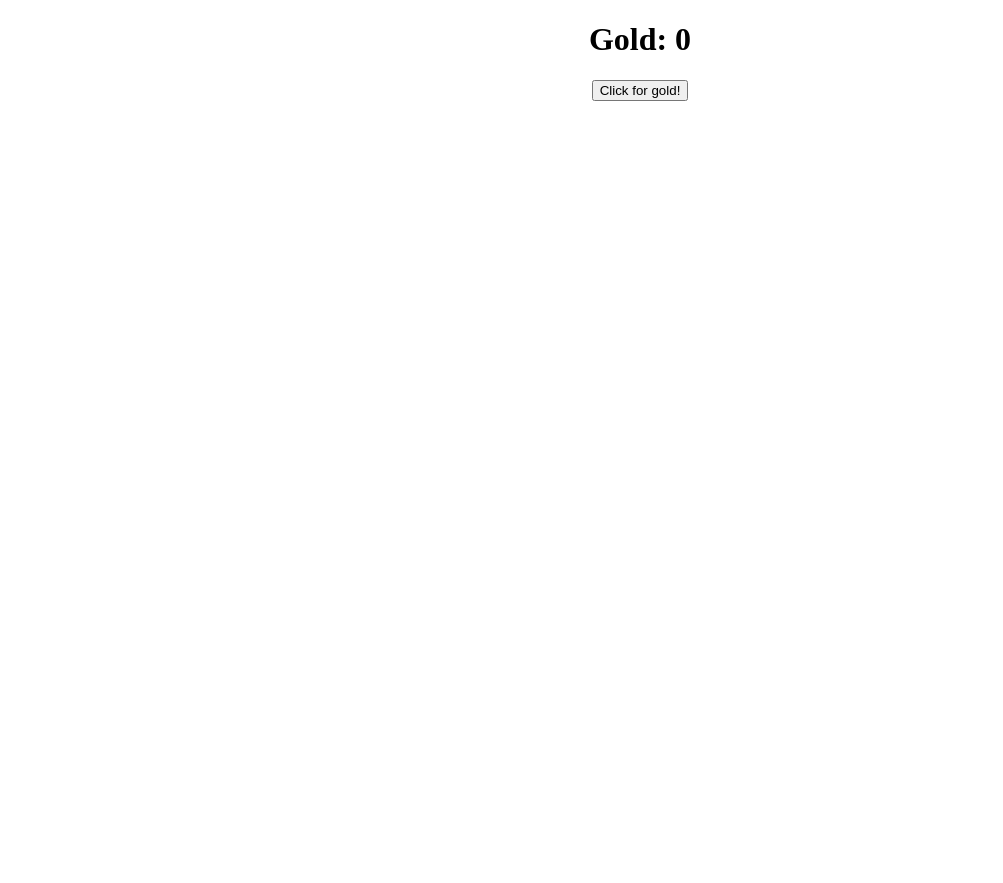
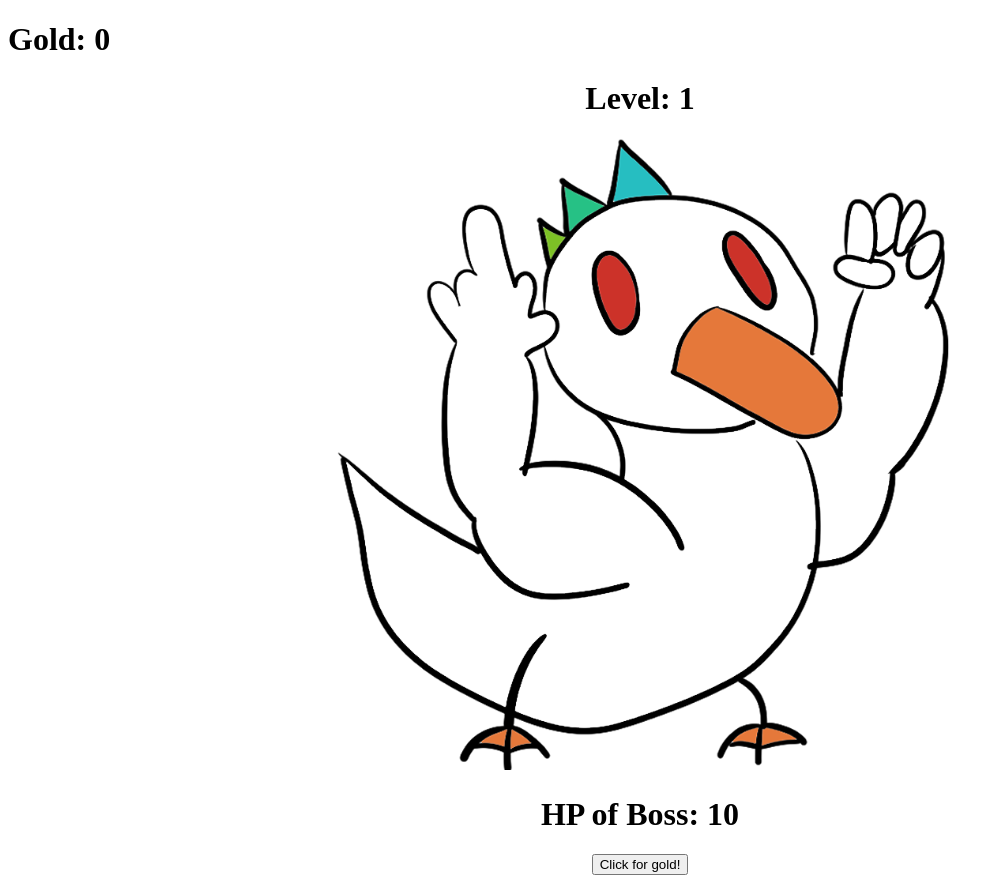
Before and after one commit to carlsenop/op-clicker, a Svelte app: page / in a window 1280 px wide. Shown: the whole page, without its empty margins (0-1003 px from the left). Before the commit the page ends 800 px from the top, so only its background shows below. Built offline with nearby package versions, Linux system fonts and the light colour scheme.

Commit message:
Added a boss

```diff
--- a/src/App.svelte
+++ b/src/App.svelte
@@ -4,10 +4,12 @@
 	//Learn to do reactive content
 	import Clicker from "./Clickerbutton.svelte";
 	import Gold from "./stores/GoldStore.js";
+	import Boss from "./Boss.svelte";
 
 </script>
 
 <main>
-	<h1>Gold: {$Gold}</h1>
+	<h1 style='text-align: left;'>Gold: {$Gold}</h1>
+	<Boss />
 	<Clicker />
 </main>
--- /dev/null
+++ b/src/Boss.svelte
@@ -0,0 +1,31 @@
+<script>
+    import { Experience, BossHP } from "./stores/StatsStore.js";
+let BossLevel = 1;
+
+function BossUp(){
+    BossLevel += 1;
+}
+
+function Death() {
+    $BossHP = (BossLevel ** 2);
+    $Experience += 50;
+}
+
+</script>
+
+{#if $BossHP <= 0}
+    {BossUp()}
+    {Death()}
+{/if}
+
+<h1>Level: {BossLevel}</h1>
+<img src="boss.png" alt="boss">
+<h1>HP of Boss: {$BossHP}</h1>
+
+
+
+<style>
+    img {
+        width: 50%;
+    }
+</style>
--- a/src/Clickerbutton.svelte
+++ b/src/Clickerbutton.svelte
@@ -1,8 +1,10 @@
 <script>
 import Gold from "./stores/GoldStore.js";
+import { ClickDmg, BossHP } from "./stores/StatsStore.js";
 
-export function Clicked() {
-    $Gold += +1;
+function Clicked() {
+    $Gold += + $ClickDmg;
+    $BossHP = $BossHP - $ClickDmg;
 }
 
 </script>
--- /dev/null
+++ b/src/stores/StatsStore.js
@@ -0,0 +1,10 @@
+import  {writable } from 'svelte/store'
+
+//Player Stats
+export const Level = writable(1);
+export const Experience = writable(0);
+export const ClickDmg = writable(2);
+export const AutoDmg = writable(0);
+
+//Boss Stats
+export const BossHP = writable(10)
```
Also changed, not shown: public/boss.png (added), src/Player.svelte (added).
